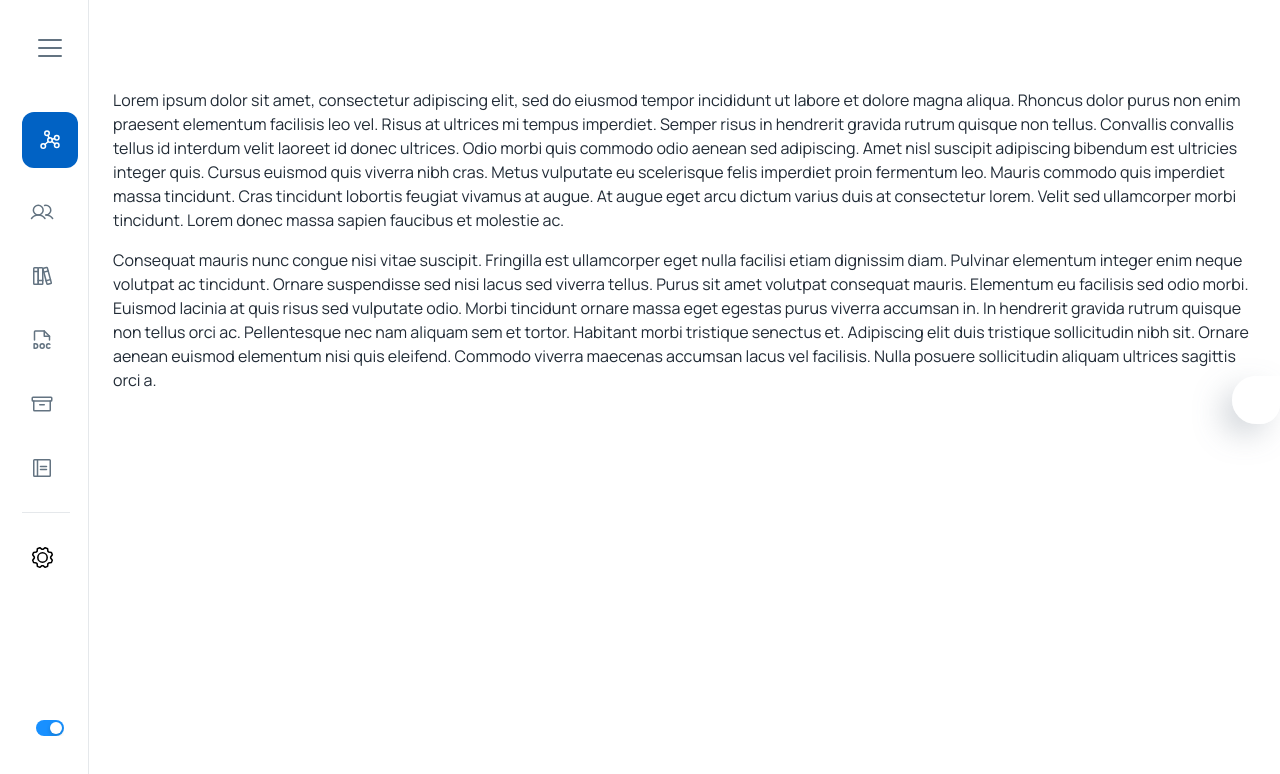
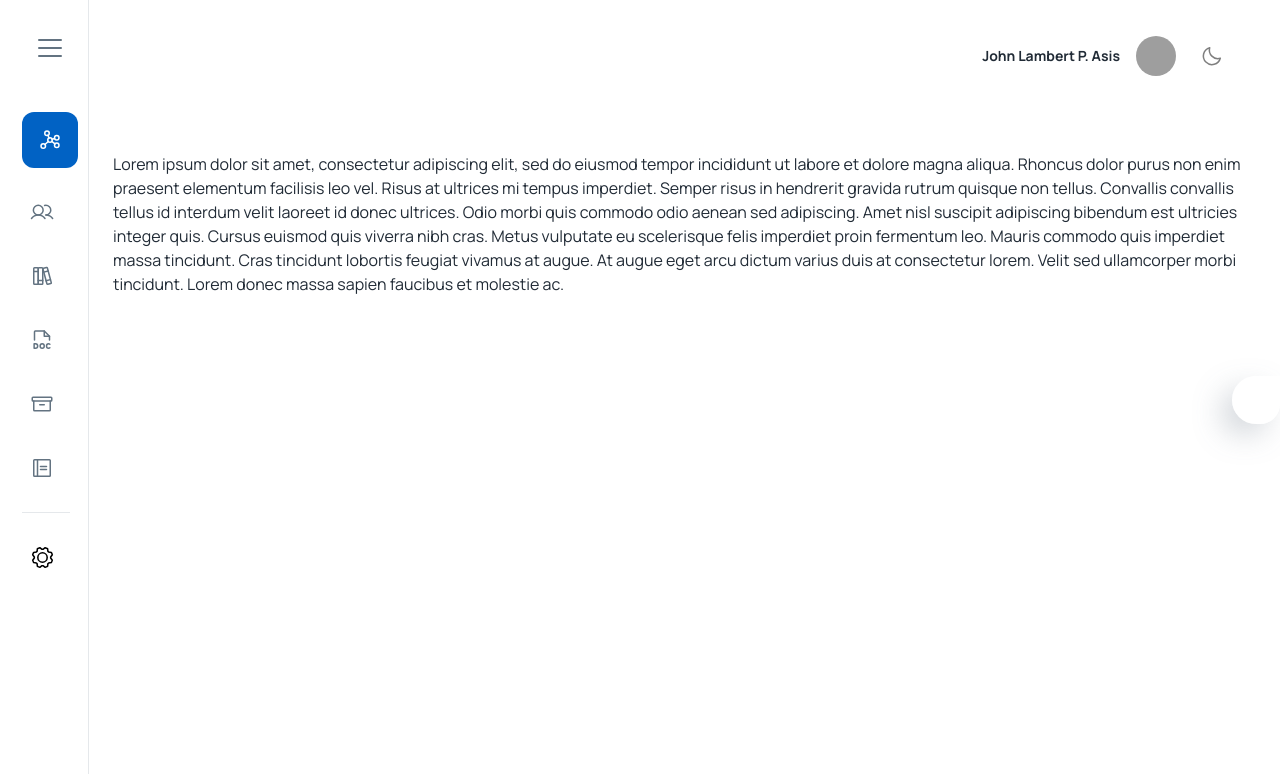
Before and after one commit to johnLamberts/WebLMSURSB, a React (Vite) app: page / in a window 1280 px wide. Shown: the top 774 px of the page. Built offline with nearby package versions, Linux system fonts and the light colour scheme; grey boxes are pictures that could not be loaded; some icons are missing.

Commit message:
sev  commit

```diff
--- /dev/null
+++ b/src/components/DarkModeToggle.tsx
@@ -0,0 +1,31 @@
+import { IconButton, Tooltip, useTheme } from "@mui/material";
+import { Moon, SunDim } from "phosphor-react";
+import useSettings from "../hooks/useSettings";
+
+export default function DarkModeToggle() {
+  const theme = useTheme();
+  const { onToggleMode, themeMode } = useSettings();
+  return (
+    <>
+      <Tooltip placement="bottom" title="Toggle Mode">
+        <IconButton
+          onClick={onToggleMode}
+          sx={{
+            backgroundColor: `${
+              themeMode === "light"
+                ? "transparent"
+                : theme.palette.background.paper
+            }`,
+            color: themeMode === "light" ? "#00000080" : "#ffffff",
+          }}
+        >
+          {themeMode === "light" ? (
+            <Moon style={{ fontWeight: "700", fontSize: "1.5rem" }} />
+          ) : (
+            <SunDim />
+          )}
+        </IconButton>
+      </Tooltip>
+    </>
+  );
+}
--- /dev/null
+++ b/src/features/TabledNavigation/Header.tsx
@@ -0,0 +1,37 @@
+import { Avatar, Stack, Toolbar, Typography } from "@mui/material";
+import { faker } from "@faker-js/faker";
+import DarkModeToggle from "../../components/DarkModeToggle";
+export default function Header() {
+  return (
+    <Stack
+      width={"100%"}
+      sx={
+        {
+          // backgroundColor: "red",
+        }
+      }
+    >
+      <Toolbar
+        sx={{
+          display: "flex",
+          justifyContent: "flex-end",
+          gap: "1rem",
+        }}
+      >
+        <Typography variant="subtitle2" noWrap component="div">
+          John Lambert P. Asis
+        </Typography>
+        <Avatar
+          src={faker.image.avatar()}
+          id="basic-button"
+          // aria-controls={open ? "basic-menu" : undefined}
+          aria-haspopup="true"
+          // aria-expanded={open ? "true" : undefined}
+          // onClick={handleClick}
+        />
+
+        <DarkModeToggle />
+      </Toolbar>
+    </Stack>
+  );
+}
--- a/src/features/TabledNavigation/Sidebar.tsx
+++ b/src/features/TabledNavigation/Sidebar.tsx
@@ -30,8 +30,6 @@ import {
 } from "phosphor-react";
 // import { AntSwitch } from "../../components/AntSwitch";
 import { useState } from "react";
-import { AntSwitch } from "../../components/AntSwitch";
-import useSettings from "../../hooks/useSettings";
 // import useSettings from "../../hooks/useSettings";
 //
 const DrawerHeader = styled("div")(({ theme }) => ({
@@ -99,7 +97,6 @@ export default function Sidebar({
   handleDrawerClose,
 }: any) {
   const theme = useTheme() as Theme;
-  const { onToggleMode } = useSettings();
   const [selected, setSelected] = useState<number>(0);
 
   // const [anchorEl, setAnchorEl] = useState(null);
@@ -312,9 +309,6 @@ export default function Sidebar({
             )}
           </Stack>
         </Stack>
-        <Stack alignItems="center" spacing={2}>
-          <AntSwitch onChange={onToggleMode} defaultChecked />
-        </Stack>
         {/* <Stack alignItems="center" spacing={2}>
           <AntSwitch onChange={onToggleMode} defaultChecked />
           <Avatar
--- a/src/layouts/AdminLayout.tsx
+++ b/src/layouts/AdminLayout.tsx
@@ -1,24 +1,16 @@
-// import { Outlet } from "react-router-dom";
 import Sidebar from "../features/TabledNavigation/Sidebar";
+// import MuiAppBar, { AppBarProps as MuiAppBarProps } from "@mui/material/AppBar";
 import {
   Box,
   CSSObject,
-  // Divider,
-  // IconButton,
-  // ListItem,
-  // ListItemButton,
-  // ListItemIcon,
-  // ListItemText,
-  // Stack,
+  Stack,
   Theme,
-  // Toolbar,
   Typography,
   styled,
 } from "@mui/material";
 import MuiDrawer from "@mui/material/Drawer";
 import { useState } from "react";
-// import { ArrowLeft, ArrowRight, Chat, Envelope, List } from "phosphor-react";
-
+import Header from "../features/TabledNavigation/Header";
 const drawerWidth = 280;
 
 const openedMixin = (theme: Theme): CSSObject => ({
@@ -51,24 +43,6 @@ const DrawerHeader = styled("div")(({ theme }) => ({
   ...theme.mixins.toolbar,
 }));
 
-// const AppBar = styled(MuiAppBar, {
-//   shouldForwardProp: (prop) => prop !== "open",
-// })<AppBarProps>(({ theme, open }) => ({
-//   zIndex: theme.zIndex.drawer + 1,
-//   transition: theme.transitions.create(["width", "margin"], {
-//     easing: theme.transitions.easing.sharp,
-//     duration: theme.transitions.duration.leavingScreen,
-//   }),
-//   ...(open && {
-//     marginLeft: drawerWidth,
-//     width: `calc(100% - ${drawerWidth}px)`,
-//     transition: theme.transitions.create(["width", "margin"], {
-//       easing: theme.transitions.easing.sharp,
-//       duration: theme.transitions.duration.enteringScreen,
-//     }),
-//   }),
-// }));
-
 const Drawer = styled(MuiDrawer, {
   shouldForwardProp: (prop) => prop !== "open",
 })(({ theme, open }) => ({
@@ -99,48 +73,18 @@ export default function AdminLayout() {
   };
 
   return (
-    // <Stack>
-    //   <Stack direction="row">
-    //     <Sidebar />
-    //     <Outlet />
-    //   </Stack>
-    // </Stack>
     <Box sx={{ display: "flex" }}>
-      {/* <AppBar position="fixed" open={open}>
-        <Toolbar>
-          <IconButton
-            color="inherit"
-            aria-label="open drawer"
-            onClick={handleDrawerOpen}
-            edge="start"
-            sx={{
-              marginRight: 5,
-              ...(open && { display: "none" }),
-            }}
-          >
-            <List />
-          </IconButton>
-          <Typography variant="h6" noWrap component="div">
-            Mini variant drawer
-          </Typography>
-        </Toolbar>
-      </AppBar> */}
-
+      <Stack direction="row">
         <Drawer variant="permanent" open={open}>
-        {/* <DrawerHeader>
-          <IconButton onClick={handleDrawerClose}>
-            {theme.direction === "rtl" ? <ArrowRight /> : <ArrowLeft />}
-          </IconButton>
-        </DrawerHeader> */}
-
           <Sidebar
             handleDrawerOpen={handleDrawerOpen}
             open={open}
             handleDrawerClose={handleDrawerClose}
-          // sx={{ zIndex: theme.zIndex.drawer + 10 }}
           />
         </Drawer>
+      </Stack>
       <Box component="main" sx={{ flexGrow: 1, p: 3 }}>
+        <Header />
         <DrawerHeader />
         <Typography paragraph>
           Lorem ipsum dolor sit amet, consectetur adipiscing elit, sed do
@@ -157,20 +101,6 @@ export default function AdminLayout() {
           lorem. Velit sed ullamcorper morbi tincidunt. Lorem donec massa sapien
           faucibus et molestie ac.
         </Typography>
-        <Typography paragraph>
-          Consequat mauris nunc congue nisi vitae suscipit. Fringilla est
-          ullamcorper eget nulla facilisi etiam dignissim diam. Pulvinar
-          elementum integer enim neque volutpat ac tincidunt. Ornare suspendisse
-          sed nisi lacus sed viverra tellus. Purus sit amet volutpat consequat
-          mauris. Elementum eu facilisis sed odio morbi. Euismod lacinia at quis
-          risus sed vulputate odio. Morbi tincidunt ornare massa eget egestas
-          purus viverra accumsan in. In hendrerit gravida rutrum quisque non
-          tellus orci ac. Pellentesque nec nam aliquam sem et tortor. Habitant
-          morbi tristique senectus et. Adipiscing elit duis tristique
-          sollicitudin nibh sit. Ornare aenean euismod elementum nisi quis
-          eleifend. Commodo viverra maecenas accumsan lacus vel facilisis. Nulla
-          posuere sollicitudin aliquam ultrices sagittis orci a.
-        </Typography>
       </Box>
     </Box>
   );
```
Lines whose indentation alone changed are shown as unchanged.
